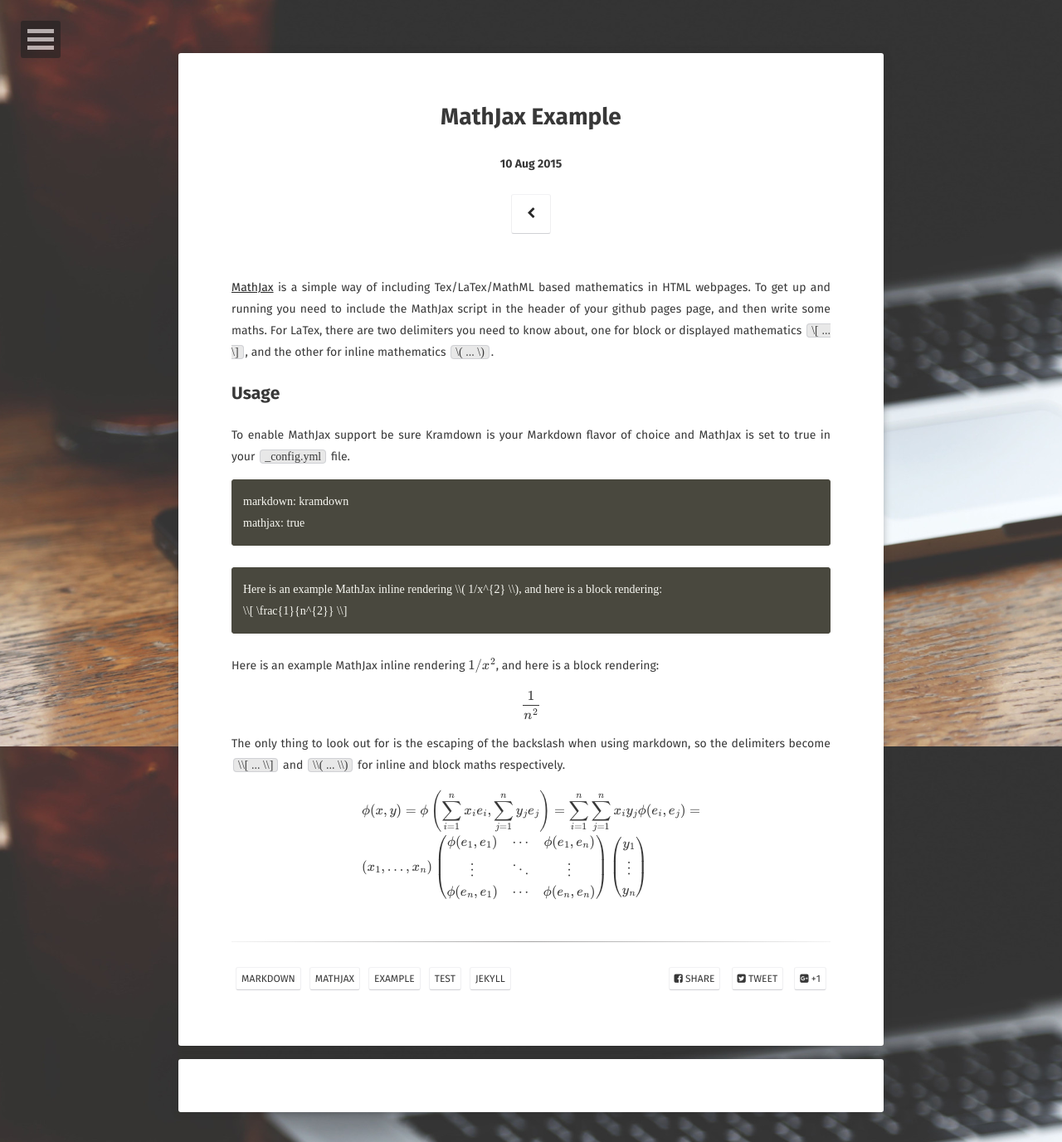
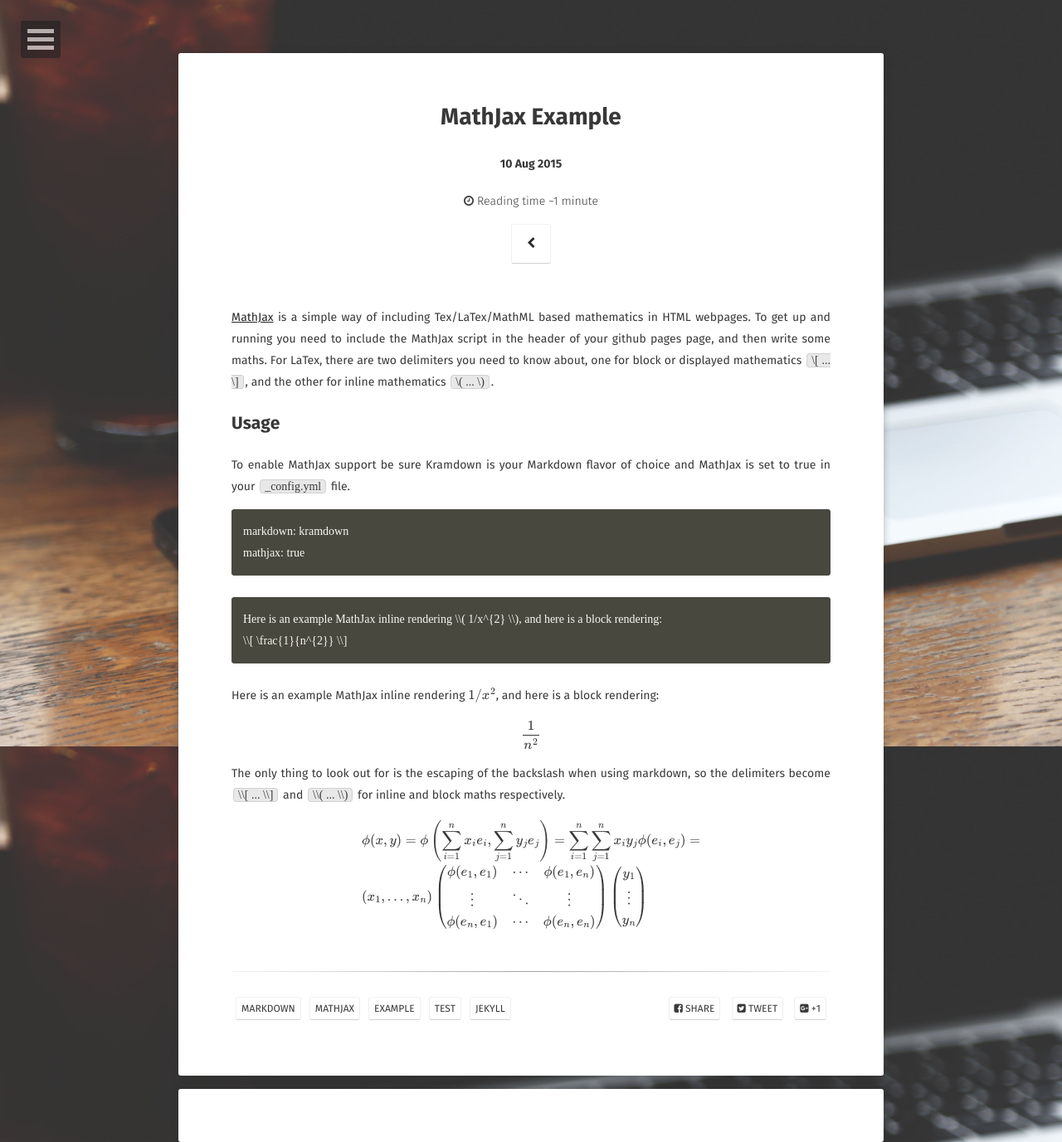
Before and after one commit to mabemoraes/mabemoraes-github.io, a Jekyll site: the page built from _posts/2015-08-10-mathjax-example.md, in a window 1280 px wide. Shown: the whole page at 83% size. Built offline with Jekyll 4.4.1, drawn with Linux system fonts in a browser that asks for light colours; some web fonts are replaced; formulas are drawn with MathJax 3; comment, search, counter and statistics services are not loaded; some of the changed lines change nothing that is shown.

Commit message:
Update _config.yml

```diff
--- a/_config.yml
+++ b/_config.yml
@@ -2,8 +2,8 @@
 title:              Maria Beatriz - Blog Pessoal
 bio:                'Projetos de jogos digitais'
 description:        "Moon is a minimal, one column jekyll theme for your blog."
-reading_time:       false
-words_per_minute:   300
+reading_time:       true
+words_per_minute:   200
 logo:               'assets/img/logo.png'
 background:         'assets/img/placeholder-big.jpg'
 tiled_bg:           false   # Set this true if you want to tile your background image, otherwise it will be covered
```
